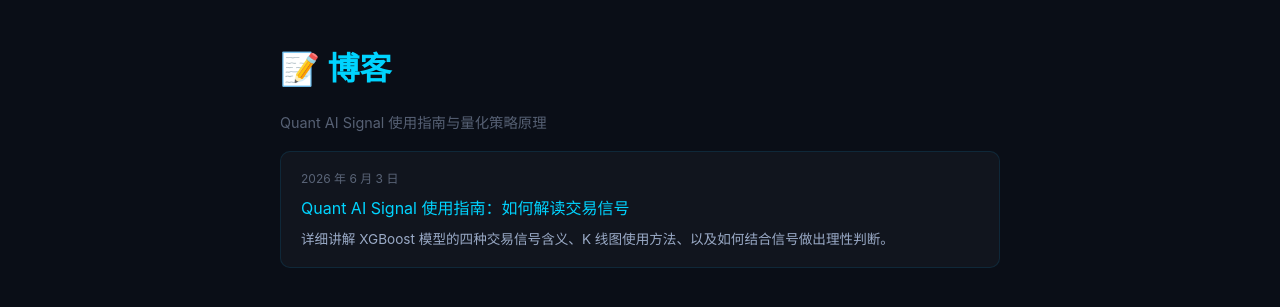
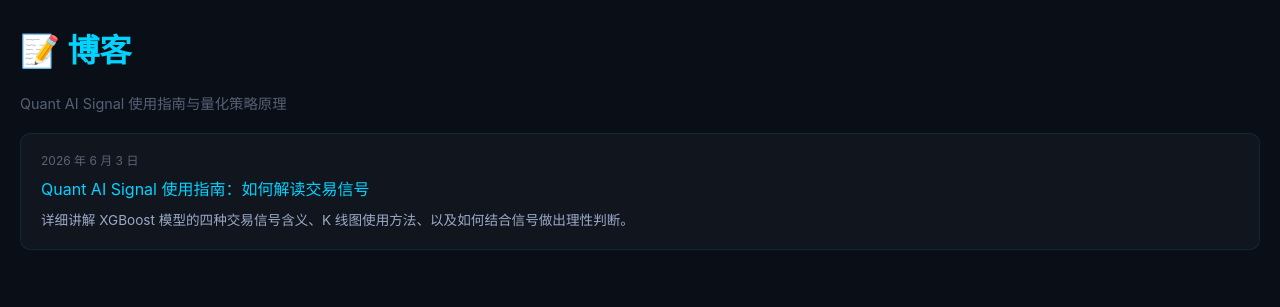
Before and after one commit to zhaoxusun/stock-quant-model, a Flask app: page /blog in a window 1280 px wide. Shown: the part 52-359 px from the top of the page. Run offline with Flask 3, Linux system fonts and the light colour scheme.

Commit message:
unify page width: all pages use max-width 1280px

```diff
--- a/templates/about.html
+++ b/templates/about.html
@@ -7,7 +7,7 @@
 <style>
 :root { --accent-cyan: #00d4ff; --accent-green: #00ff88; --text-body: rgba(200,220,255,0.75); --text-dim: rgba(200,220,255,0.4); --bg: #0a0e17; }
 body { font-family: -apple-system,'Segoe UI',monospace; background: var(--bg); color: #c8dcff; margin: 0; padding: 0; line-height: 1.8; }
-.content-wrap { max-width: 720px; margin: 40px auto; padding: 0 20px; }
+.content-wrap { max-width: 1280px; margin: 0 auto; padding: 0 20px 20px; }
 h1 { color: var(--accent-cyan); }
 h2 { color: var(--accent-green); font-size: 1.1rem; margin-top: 28px; }
 p, li { color: var(--text-body); font-size: 0.9rem; }
--- a/templates/blog.html
+++ b/templates/blog.html
@@ -8,7 +8,7 @@
 <style>
 :root { --accent-cyan: #00d4ff; --accent-green: #00ff88; --text-body: rgba(200,220,255,0.75); --text-dim: rgba(200,220,255,0.4); --bg: #0a0e17; --card-bg: rgba(255,255,255,0.03); --card-border: rgba(0,180,255,0.12); }
 body { font-family: -apple-system,'Segoe UI',monospace; background: var(--bg); color: #c8dcff; margin: 0; padding: 0; line-height: 1.8; }
-.content-wrap { max-width: 720px; margin: 40px auto; padding: 0 20px; }
+.content-wrap { max-width: 1280px; margin: 0 auto; padding: 0 20px 20px; }
 h1 { color: var(--accent-cyan); }
 p, li { color: var(--text-body); font-size: 0.9rem; }
 a { color: var(--accent-cyan); text-decoration: none; }
--- a/templates/blog_how_to_use.html
+++ b/templates/blog_how_to_use.html
@@ -8,7 +8,7 @@
 <style>
 :root { --accent-cyan: #00d4ff; --accent-green: #00ff88; --accent-orange: #ff9944; --accent-red: #ff4466; --text-body: rgba(200,220,255,0.75); --text-dim: rgba(200,220,255,0.4); --bg: #0a0e17; }
 body { font-family: -apple-system,'Segoe UI',monospace; background: var(--bg); color: #c8dcff; margin: 0; padding: 0; line-height: 1.8; }
-.content-wrap { max-width: 720px; margin: 40px auto; padding: 0 20px; }
+.content-wrap { max-width: 1280px; margin: 0 auto; padding: 0 20px 20px; }
 h1 { color: var(--accent-cyan); font-size: 1.4rem; }
 h2 { color: var(--accent-green); font-size: 1.1rem; margin-top: 32px; border-left: 3px solid var(--accent-green); padding-left: 12px; }
 h3 { color: var(--accent-cyan); font-size: 0.95rem; margin-top: 24px; }
--- a/templates/privacy.html
+++ b/templates/privacy.html
@@ -7,7 +7,7 @@
 <style>
 :root { --accent-cyan: #00d4ff; --accent-green: #00ff88; --text-body: rgba(200,220,255,0.75); --text-dim: rgba(200,220,255,0.4); --bg: #0a0e17; }
 body { font-family: -apple-system,'Segoe UI',monospace; background: var(--bg); color: #c8dcff; margin: 0; padding: 0; line-height: 1.8; }
-.content-wrap { max-width: 720px; margin: 40px auto; padding: 0 20px; }
+.content-wrap { max-width: 1280px; margin: 0 auto; padding: 0 20px 20px; }
 h1 { color: var(--accent-cyan); }
 h2 { color: var(--accent-green); font-size: 1.1rem; margin-top: 28px; }
 p, li { color: var(--text-body); font-size: 0.9rem; }
--- a/templates/terms.html
+++ b/templates/terms.html
@@ -7,7 +7,7 @@
 <style>
 :root { --accent-cyan: #00d4ff; --accent-green: #00ff88; --text-body: rgba(200,220,255,0.75); --text-dim: rgba(200,220,255,0.4); --bg: #0a0e17; }
 body { font-family: -apple-system,'Segoe UI',monospace; background: var(--bg); color: #c8dcff; margin: 0; padding: 0; line-height: 1.8; }
-.content-wrap { max-width: 720px; margin: 40px auto; padding: 0 20px 60px; }
+.content-wrap { max-width: 1280px; margin: 0 auto; padding: 0 20px 20px; }
 h1 { color: var(--accent-cyan); }
 h2 { color: var(--accent-green); font-size: 1.1rem; margin-top: 28px; }
 p, li { color: var(--text-body); font-size: 0.9rem; }
```
